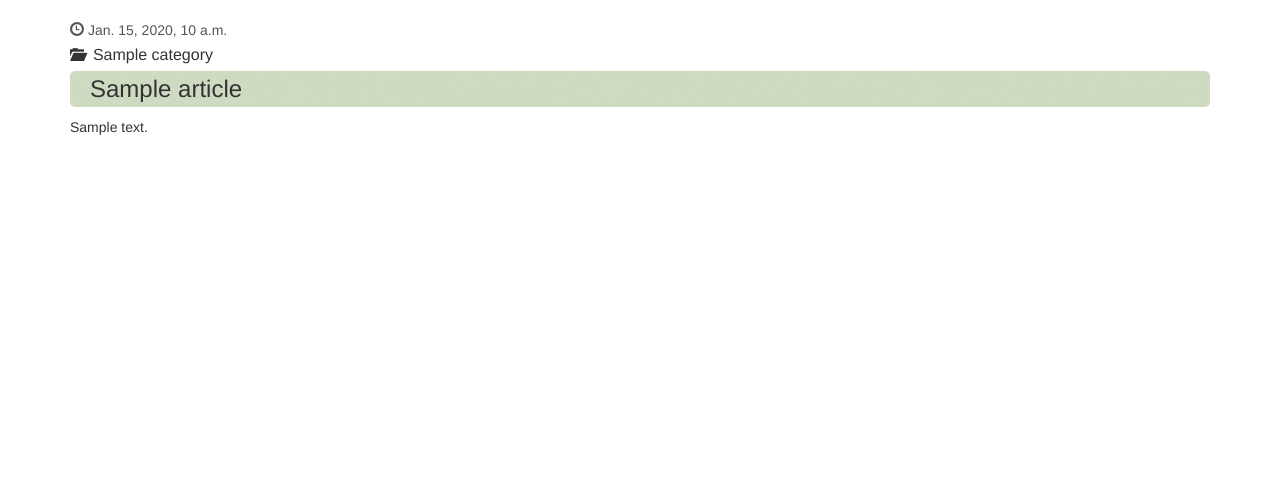
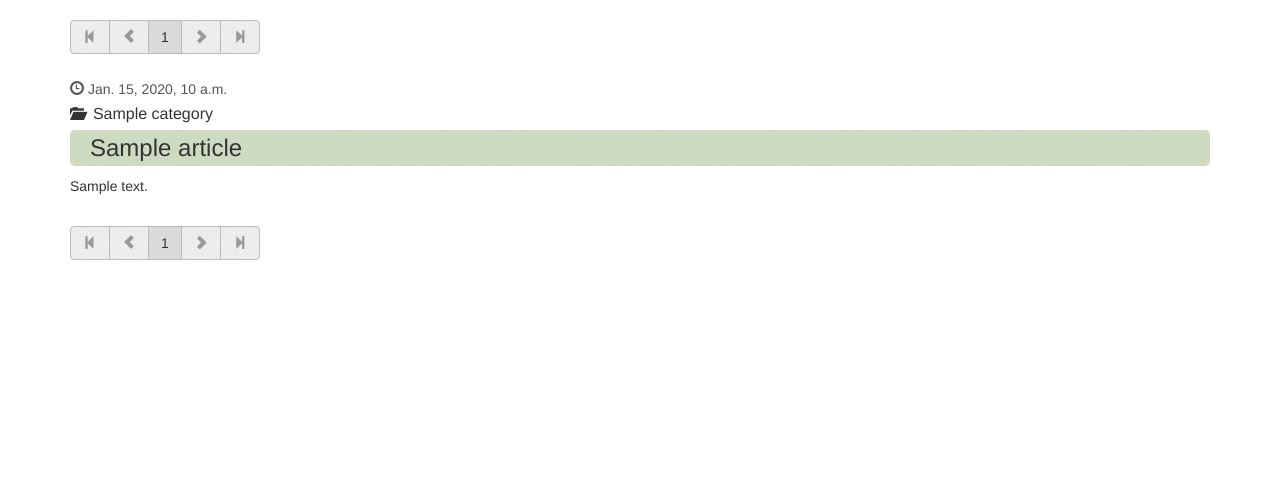
Before and after one commit to speranskydanil/stock, a Django app: page /blog/ in a window 1280 px wide. Shown: the part 138-638 px from the top of the page. Run offline with Django 3.2, Linux system fonts and the light colour scheme; tables that the repository leaves empty hold one stand-in row (values such as "Sample post"); some libraries are stand-ins or nearby versions.

Commit message:
added pagination into the blog

```diff
--- a/blog/static/css/blog.css
+++ b/blog/static/css/blog.css
@@ -55,3 +55,32 @@
 .article .category span {
   font-size: 14px;
 }
+
+.pagination {
+  margin: 0px;
+  margin-bottom: 20px;
+}
+
+.pagination > li > a,
+.pagination > li > a:hover,
+.pagination > .active > a,
+.pagination > .active > a:hover,
+.pagination > .disabled > a,
+.pagination > .disabled > a:hover {
+  background-image: url(../images/logo-background.png);
+  background-color: #eee;
+  border: 1px solid #bbb;
+  color: #555;
+}
+
+.pagination > .active > a,
+.pagination > .active > a:hover {
+  color: #333;
+  background-color: #ddd;
+}
+
+.pagination > .disabled > a,
+.pagination > .disabled > a:hover {
+  color: #999;
+  background-color: #f5f5f5;
+}
--- a/blog/templates/blog/index.html
+++ b/blog/templates/blog/index.html
@@ -3,6 +3,8 @@
 {% block title %}Blog{% endblock %}
 
 {% block content %}
+  {% include 'blog/paginator.html' with collection=articles %}
+
   <section class="articles">
     {% for article in articles %}
       <article>
@@ -13,4 +15,6 @@
       </article>
     {% endfor %}
   </section>
+
+  {% include 'blog/paginator.html' with collection=articles %}
 {% endblock %}
--- /dev/null
+++ b/blog/templates/blog/paginator.html
@@ -0,0 +1,27 @@
+<ul class="pagination">
+  {% if collection.number != 1 %}
+    <li><a href="?"><span class="glyphicon glyphicon-step-backward"></span></a></li>
+  {% else %}
+    <li class="disabled"><a href="#"><span class="glyphicon glyphicon-step-backward"></span></a></li>
+  {% endif%}
+
+  {% if collection.has_previous %}
+    <li><a href="?page={{ collection.previous_page_number }}"><span class="glyphicon glyphicon-chevron-left"></span></a></li>
+  {% else %}
+    <li class="disabled"><a href="#"><span class="glyphicon glyphicon-chevron-left"></span></a></li>
+  {% endif%}
+
+  <li class="active" ><a href="#">{{ collection.number }}</a></li>
+
+  {% if collection.has_next %}
+    <li><a href="?page={{ collection.next_page_number }}"><span class="glyphicon glyphicon-chevron-right"></span></a></li>
+  {% else %}
+    <li class="disabled"><a href="#"><span class="glyphicon glyphicon-chevron-right"></span></a></li>
+  {% endif%}
+
+  {% if collection.number != collection.paginator.num_pages %}
+    <li><a href="?page={{collection.paginator.num_pages}}"><span class="glyphicon glyphicon-step-forward"></span></a></li>
+  {% else %}
+    <li class="disabled"><a href="#"><span class="glyphicon glyphicon-step-forward"></span></a></li>
+  {% endif%}
+</ul>
--- a/blog/views.py
+++ b/blog/views.py
@@ -1,10 +1,21 @@
 from django.shortcuts import render
 from django.views.decorators.http import require_GET
+from django.core.paginator import Paginator, EmptyPage, PageNotAnInteger
 from blog.models import Article
 
 @require_GET
 def index(request):
     articles = Article.objects.select_related().all()
+    page = request.GET.get('page')
+    paginator = Paginator(articles, 20)
+
+    try:
+        articles = paginator.page(page)
+    except PageNotAnInteger:
+        articles = paginator.page(1)
+    except EmptyPage:
+        articles = paginator.page(paginator.num_pages)
+
     return render(request, 'blog/index.html', { 'articles': articles })
 
 @require_GET
```
